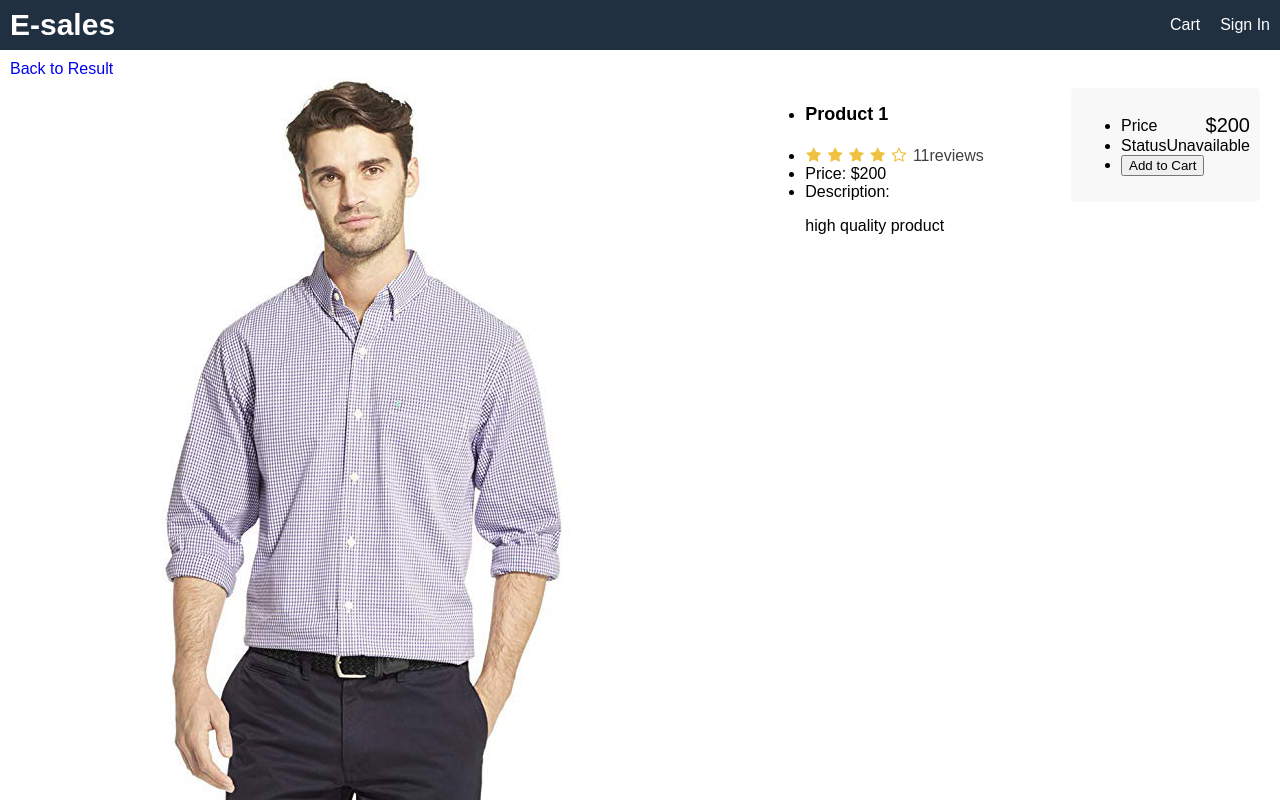
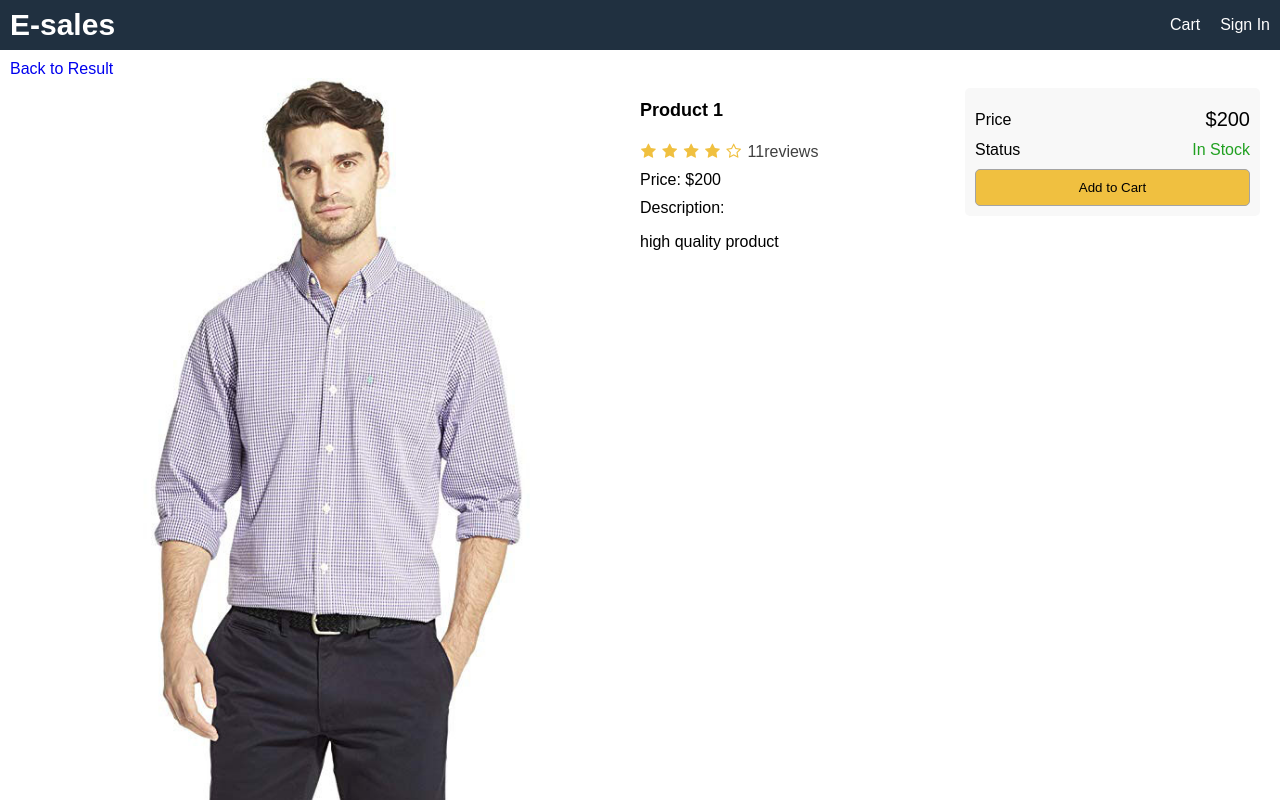
Before and after one commit to Haru2727/e-commerce-app, a React (Create React App) app in the folder e-commerce-app/: page /product/1 in a window 1280 px wide. Shown: the top 800 px of the page. Built offline with nearby package versions, Linux system fonts and the light colour scheme.

Commit message:
added style for product page including buttons and inventpry count

```diff
--- a/e-commerce-app/src/data.js
+++ b/e-commerce-app/src/data.js
@@ -16,6 +16,7 @@
             category: 'New Arrivals',
             image: `${Product1}`,
             price: '200',
+            countInStock: 10,
             brand: 'New Arrivals',
             rating: '4.0',
             numReviews: '11',
@@ -27,6 +28,7 @@
             category: 'Clearance',
             image: `${Product2}`,
             price: '20',
+            countInStock: 20,
             brand: 'Clearance',
             rating: '3.8',
             numReviews: '12',
@@ -38,6 +40,7 @@
             category: 'Limited Edition',
             image: `${Product3}`,
             price: '2000',
+            countInStock: 0,
             brand: 'Limited Edition',
             rating: '4.8',
             numReviews: '25',
@@ -49,6 +52,7 @@
             category: 'Winter Arrivals',
             image: `${Product4}`,
             price: '200',
+            countInStock: 15,
             brand: 'Winter Arrivals',
             rating: '4.0',
             numReviews: '10',
@@ -60,6 +64,7 @@
             category: 'Summer Arrivals',
             image: `${Product5}`,
             price: '200',
+            countInStock: 5,
             brand: 'Summer Arrivals',
             rating: '3.9',
             numReviews: '35',
@@ -71,6 +76,7 @@
             category: 'Office Supplies',
             image: `${Product6}`,
             price: '100',
+            countInStock: 12,
             brand: 'Office Supplies',
             rating: '4.2',
             numReviews: '14',
--- a/e-commerce-app/src/index.css
+++ b/e-commerce-app/src/index.css
@@ -64,6 +64,39 @@
   color: #ff8000;
 }
 
+ul {
+  padding: 0;
+  margin: 0;
+  list-style-type: none;
+}
+
+li {
+  margin-top: 1rem;
+}
+
+button {
+  padding: 1rem;
+  border-radius: 0.5rem;
+  border: 0.1rem #a4a4a4 solid;
+  font-family: Arial, Helvetica, sans-serif;
+  -webkit-font-smoothing: antialiased;
+  -moz-osx-font-smoothing: grayscale;
+  background-color: #f8f8f8;
+  cursor: pointer;
+}
+
+button:hover {
+  border: 0.1rem #404040 solid;
+}
+
+button.primary {
+  background-color: #f0c040;
+}
+
+button.block {
+  width: 100%;
+}
+
 /* Header */
 
 header a{
@@ -90,6 +123,15 @@
 .row.top {
   align-items: flex-start;
 }
+
+
+.col-1 {
+  flex: 1 1 25rem;
+}
+
+.col-2 {
+  flex: 2 1 50rem;
+}
 /* Image */
 
 img {
@@ -98,6 +140,11 @@
 
 img.medium {
   max-width: 29rem;
+  width: 100%;
+}
+
+/* helps make it responsive to screen size */
+img.large {
   width: 100%;
 }
 
@@ -131,3 +178,13 @@
 .rating span:last-child {
   color: #404040;
 }
+
+/* Alert */
+
+.success {
+  color: #20a020;
+}
+
+.error {
+  color: #a02020;
+}
```
